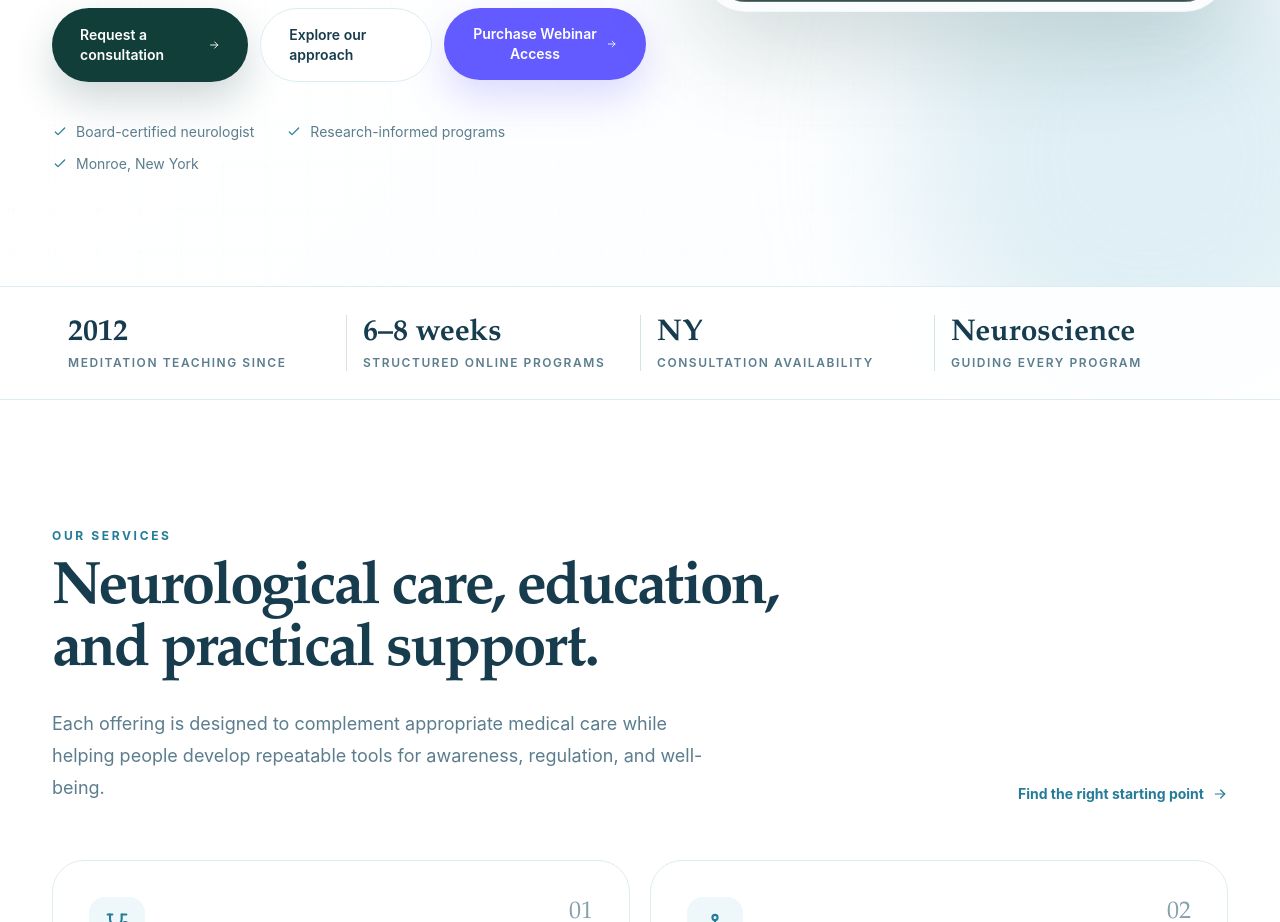
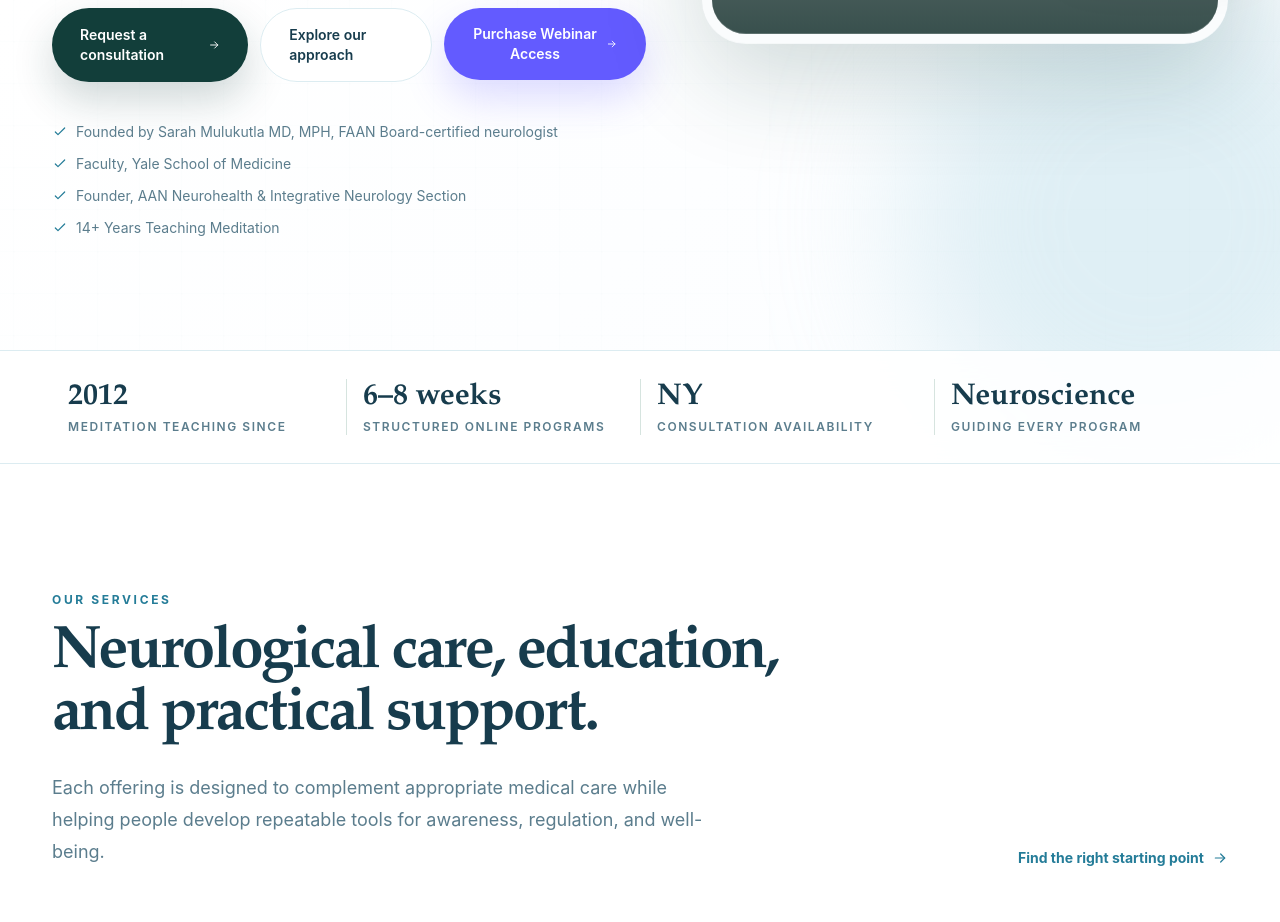
Before and after one commit to TuranAshish/mindful-neurology, a Next.js app: page / in a window 1280 px wide. Shown: the part 980-1902 px from the top of the page. Built offline with nearby package versions, Linux system fonts and the light colour scheme; grey boxes are pictures that could not be loaded.

Commit message:
Updated many textual info

```diff
--- a/app/page.tsx
+++ b/app/page.tsx
@@ -134,9 +134,10 @@ export default function Home() {
               <StripeCheckoutButton />
             </div>
             <div data-animate="fade-up" data-animate-delay="4" className="mt-10 flex flex-wrap gap-x-8 gap-y-3 text-sm text-[#55706b]">
-              <span className="inline-flex items-center gap-2"><CheckIcon className="h-4 w-4 text-[#0f7466]" /> Board-certified neurologist</span>
-              <span className="inline-flex items-center gap-2"><CheckIcon className="h-4 w-4 text-[#0f7466]" /> Research-informed programs</span>
-              <span className="inline-flex items-center gap-2"><CheckIcon className="h-4 w-4 text-[#0f7466]" /> Monroe, New York</span>
+              <span className="inline-flex items-center gap-2"><CheckIcon className="h-4 w-4 text-[#0f7466]" /> Founded by Sarah Mulukutla MD, MPH, FAAN Board-certified neurologist</span>
+              <span className="inline-flex items-center gap-2"><CheckIcon className="h-4 w-4 text-[#0f7466]" /> Faculty, Yale School of Medicine</span>
+              <span className="inline-flex items-center gap-2"><CheckIcon className="h-4 w-4 text-[#0f7466]" /> Founder, AAN Neurohealth & Integrative Neurology Section</span>
+              <span className="inline-flex items-center gap-2"><CheckIcon className="h-4 w-4 text-[#0f7466]" /> 14+ Years Teaching Meditation</span>
             </div>
           </div>
 
```
